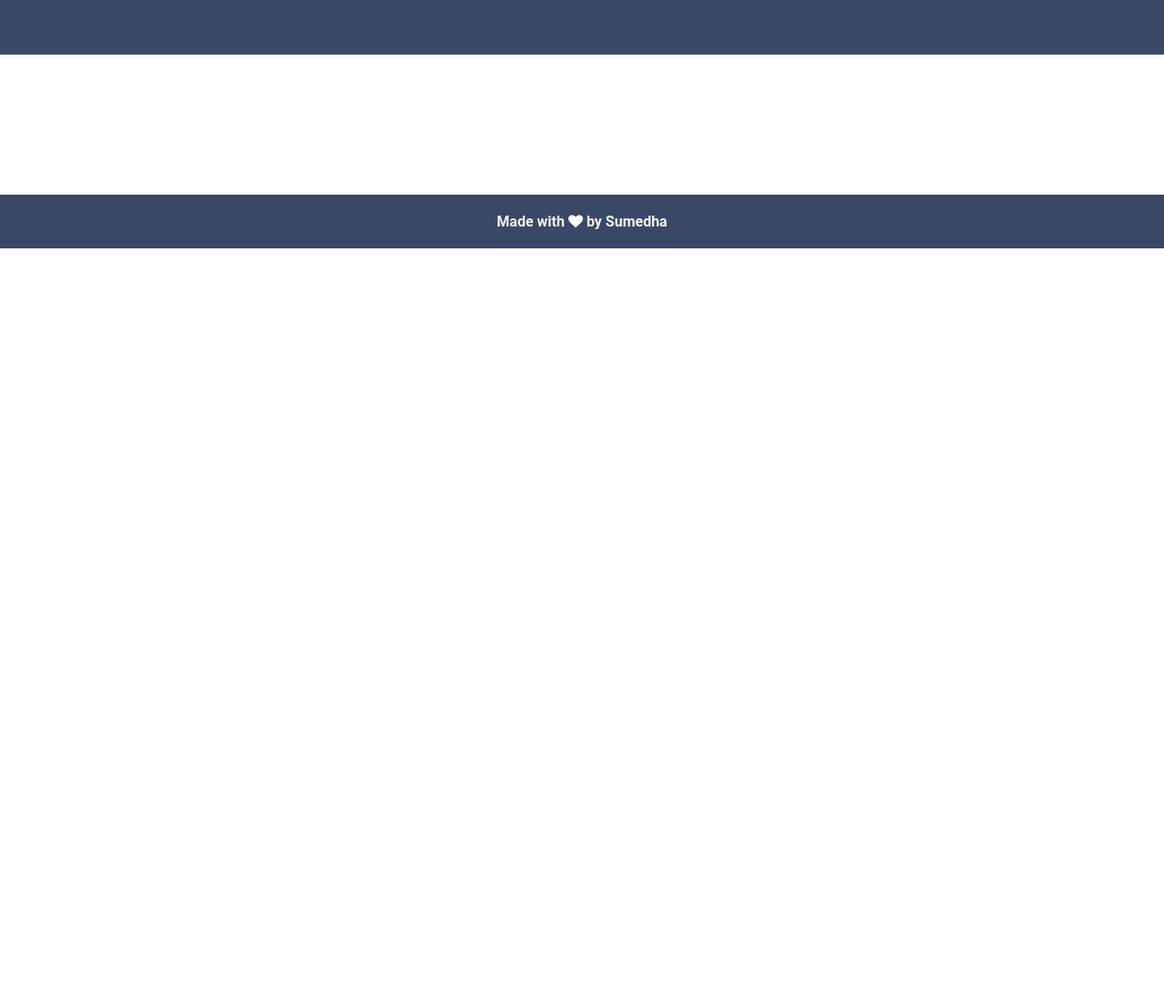
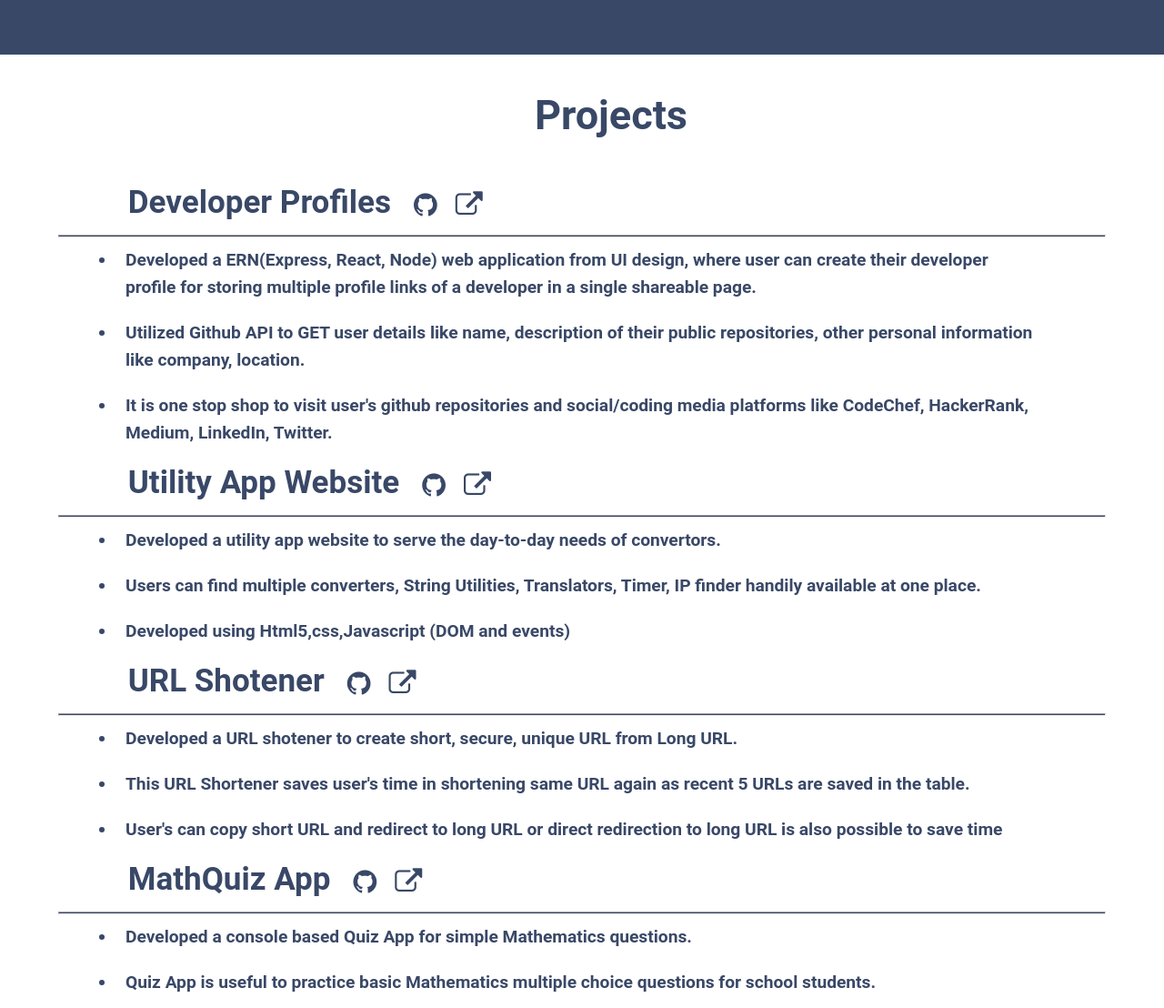
Before and after one commit to sumedha1308/Sumedha-Portfolio, a website: page html/projects.html in a window 1280 px wide. Shown: the part 500-1608 px from the top of the page at 91% size. Before the commit the page ends 800 px from the top, so only its background shows below. Drawn offline with Linux system fonts and the light colour scheme.

Commit message:
Project page and UI changes

```diff
--- a/css/index.css
+++ b/css/index.css
@@ -129,12 +129,12 @@ nav a:hover {
 }
 
 .name {
-    font-size: 70px;
+    font-size: 60px;
     padding-bottom: 30px;
 }
 
 .more-intro {
-    font-size: 35px;
+    font-size: 30px;
     padding-bottom: 25px;
 }
 
@@ -153,7 +153,53 @@ nav a:hover {
     border-radius: 25px;
 }
 
-.about-section {
+.project-heading-links {
+    display: flex;
+    flex-direction: row;
+}
+
+.project-heading {
+    margin: 10px;
+    margin-left: 11%;
+    color:#394867;
+    font-weight: bold;
+    line-height: 40px;
+    font-size: 35px;
+}
+
+.project-links {
+    display: flex;
+    justify-content: space-evenly;
+    align-items: center;
+    padding: 5px;
+    font-size: 30px;
+}
+
+.project-links a {
+    padding: 10px;
+}
+
+.project-links a:hover {
+    border-radius: 8px;
+    box-shadow: 1px 1px 3px 0px #647780;
+}
+
+.portfolio-color {
+    color: #394867;
+}
+
+.project-content p {
+    color: #394867;
+}
+
+.project-hr-module {
+    background-color: #394867;
+    margin-left: 5%;
+    margin-right: 5%;
+    height: 3px;
+}
+
+.about-section, projects-section {
     height: 60vh;
     background-color: white;
 }
@@ -165,25 +211,17 @@ nav a:hover {
     height: 100%;
 }
 
-.photo-container {
-    width: 40%;
-    height: 100%;
-    display: flex;
-    align-items: center;
-    padding: 0 8%;
-}
-
-.about-me-container {
-    width: 80%;
+.about-me-container, .project-container {
+    width: 100%;
     height: 100%;
     display: flex;
     flex-direction: column;
     color: #394867;
 }
 
-.about-me-title {
+.about-me-title, .project-title {
     font-size: 45px;
-    margin-left: 25%;
+    margin-left: 5%;
     font-weight: bold;
     align-content: center;
     text-align: center;
@@ -192,17 +230,19 @@ nav a:hover {
 }
 
 .about-me-text {
-    padding: 25px;
+    padding: 10px;
     margin-left: 10%;
+    margin-right: 10%;
     line-height: 20px;
     color:#394867;
     font-weight: bold;
     font-size: larger;
     justify-content: center;
     align-items: center;
+    line-height: 30px;
 }
 
-footer {
+.footer {
     height: auto;
     display: flex;
     justify-content: center;
@@ -210,6 +250,7 @@ footer {
     flex-direction: column;
     margin-top: 15%;
     background-color: #394867;
+    color: white;
 }
 
 .home-page-footer {
@@ -218,11 +259,11 @@ footer {
     justify-content: center;
     align-items: center;
     flex-direction: column;
-    margin-top: 12%;
+    margin-top: 10%;
     background-color: #394867;
 }
 
-footer h1 {
+.footer h1 {
     padding: 10px;
 }
 
@@ -268,6 +309,7 @@ footer h1 {
 .footer-heart-text {
     padding: 20px;
     text-align: center;
+    color: white;
 }
 
 .heart {
@@ -282,9 +324,11 @@ footer h1 {
     .hamburger {
         display: block;
     }
-}
 
-@media screen and (max-width: 800px) {
+    .home-section {
+        width: 100%;
+    }
+
     .about-container {
         flex-direction: column;
         padding-top: 60px;
@@ -303,10 +347,17 @@ footer h1 {
         height: auto;
     }
 
-    .photo-container {
-        width: 100%;
-        height: 75%;
-        justify-content: center;
-        padding-bottom: 10px;
+    .intro {
+    padding: 10px;
+    }
+
+    .name {
+        font-size: xxx-large;
+        padding-bottom: 30px;
+    }
+
+    .more-intro {
+        font-size: 30px;
+        padding-bottom: 25px;
     }
 }
--- a/html/projects.html
+++ b/html/projects.html
@@ -9,7 +9,7 @@
 </head>
 <body>
     <header>
-        <div class="logo"><a href="index.html">Sumedha Deshpande</a></div>
+        <div class="logo"><a href="../index.html">Sumedha Deshpande</a></div>
         <nav>
             <a href="../index.html">HOME</a>
             <a href="./experience.html">EXPERIENCE</a>
@@ -31,6 +31,81 @@
             </div>
         </div>
     </section>
+    <section id="projects" class="projects-section">
+        <div class='project-container'>
+            <div class='project-title'>Projects </div>
+            <div class="indivisual-project">
+                <div class="project-heading-links">
+                    <div class="project-heading">Developer Profiles</div>
+                    <div class="project-links">
+                        <a href="https://github.com/sumedha1308/dev-profile" target="_blank"><i class="fa fa-github portfolio-color"></i></a>
+                        <a href="http://developer-profiles-app.herokuapp.com/" target="_blank"><i class="fa fa-external-link portfolio-color"></i></a>
+                    </div>
+                </div>
+                <hr class="project-hr-module">
+                <ul>
+                    <li class="about-me-text">Developed a ERN(Express, React, Node) web application from UI design, where user can create their
+                        developer profile for
+                        storing multiple profile links of a developer in a single shareable page.</li>
+                    <li class="about-me-text">Utilized Github API to GET user details like name, description of their public
+                    repositories, other personal
+                    information like company, location.</li>
+                    <li class="about-me-text">It is one stop shop to visit user's github repositories and social/coding
+                    media platforms like CodeChef, HackerRank, Medium, LinkedIn, Twitter.</li>
+                </ul>
+            </div>
+            <div class="indivisual-project">
+                <div class="project-heading-links">
+                    <div class="project-heading">Utility App Website</div>
+                    <div class="project-links">
+                        <a href="https://github.com/sumedha1308/UtilityAppWebsite" target="_blank"><i
+                                class="fa fa-github portfolio-color"></i></a>
+                        <a href="https://sumedha-utility-app-website.netlify.app/index.html" target="_blank"><i
+                                class="fa fa-external-link portfolio-color"></i></a>
+                    </div>
+                </div>
+                <hr class="project-hr-module">
+                <ul>
+                    <li class="about-me-text">Developed a utility app website to serve the day-to-day needs of convertors. </li>
+                    <li class="about-me-text">Users can find multiple converters, String Utilities, Translators, Timer, IP finder handily available at one place.</li>
+                    <li class="about-me-text">Developed using Html5,css,Javascript (DOM and events)</li>
+                </ul>
+            </div>
+            <div class="indivisual-project">
+                <div class="project-heading-links">
+                    <div class="project-heading">URL Shotener</div>
+                    <div class="project-links">
+                        <a href="https://github.com/sumedha1308/url-shortener" target="_blank"><i
+                                class="fa fa-github portfolio-color"></i></a>
+                        <a href="https://url-shortner-sumedha.herokuapp.com/" target="_blank"><i
+                                class="fa fa-external-link portfolio-color"></i></a>
+                    </div>
+                </div>
+                <hr class="project-hr-module">
+                <ul>
+                    <li class="about-me-text">Developed a URL shotener to create short, secure, unique URL from Long URL.</li>
+                    <li class="about-me-text">This URL Shortener saves user's time in shortening same URL again as recent 5 URLs are saved in the table.</li>
+                    <li class="about-me-text">User's can copy short URL and redirect to long URL or direct redirection to long URL is also possible to save time</li>
+                </ul>
+            </div>
+            <div class="indivisual-project">
+                <div class="project-heading-links">
+                    <div class="project-heading">MathQuiz App</div>
+                    <div class="project-links">
+                        <a href="https://github.com/sumedha1308/MthQuizCode" target="_blank"><i
+                                class="fa fa-github portfolio-color"></i></a>
+                        <a href="https://replit.com/@sumedhasd1308/MathQuiz?lite=1&outputonly=1" target="_blank"><i
+                                class="fa fa-external-link portfolio-color"></i></a>
+                    </div>
+                </div>
+                <hr class="project-hr-module">
+                <ul>
+                    <li class="about-me-text">Developed a console based Quiz App for simple Mathematics questions.</li>
+                    <li class="about-me-text">Quiz App is useful to practice basic Mathematics multiple choice questions for school students.</li>
+                </ul>
+            </div>
+        </div>
+    </section>
     <footer class="home-page-footer">
         <h4 class="portfolio-color footer-heart-text">Made with <i class="fa fa-heart heart-color heart"></i> by Sumedha </h4>
     </footer>
```
Also changed, not shown: html/experience.html (+1 -1 lines), index.html (+3 -3 lines).
